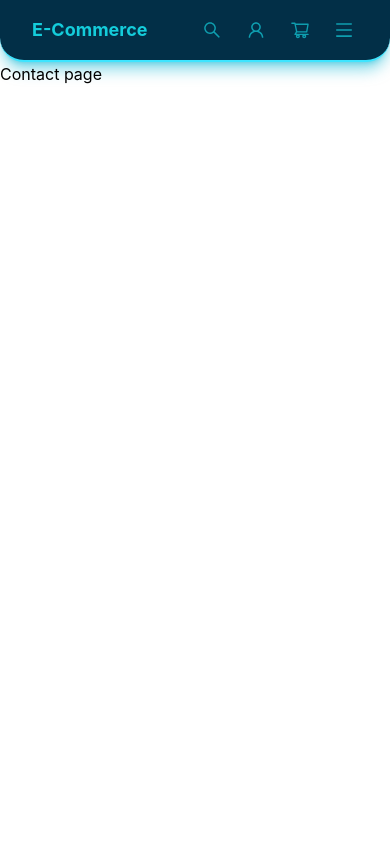
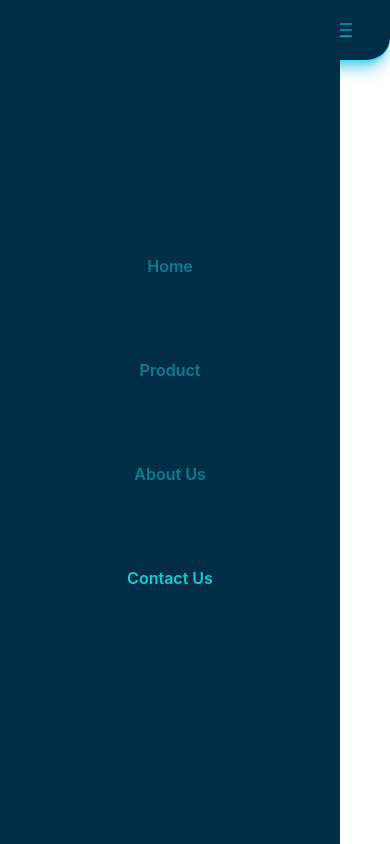
Before and after one commit to mistrypavankumar/mern-stack-ecommerce, a React (Create React App) app in the folder frontend/: page /contactus in a window 390 px wide. Both pictures are taken after a click on the element 344 px from the left and 30 px from the top of the page. Built offline with nearby package versions, Linux system fonts and the light colour scheme.

Commit message:
completed navbar

```diff
--- a/frontend/src/App.js
+++ b/frontend/src/App.js
@@ -2,7 +2,7 @@ import "./App.css";
 import { Route, Routes } from "react-router-dom";
 import Navbar from "./components/layout/Navbar/Navbar";
 import HomePage from "./pages/HomePage";
-import { useEffect, useState } from "react";
+// import { useEffect, useState } from "react";
 import AboutUs from "./pages/AboutUs";
 import ContactUs from "./pages/ContactUs";
 import Product from "./pages/Product";
--- a/frontend/src/components/Icons/CustomIcon.jsx
+++ b/frontend/src/components/Icons/CustomIcon.jsx
@@ -1,8 +1,9 @@
 import React from "react";
 
-const CustomIcon = ({ Icon, customStyle }) => {
+const CustomIcon = ({ Icon, customStyle, onClick }) => {
   return (
     <div
+      onClick={onClick}
       className={`text-xl md:text-2xl cursor-pointer opacity-70 hover:opacity-100 p-1 transition-opacity duration-500 ${customStyle}`}
     >
       <Icon />
--- a/frontend/src/components/layout/Navbar/Navbar.jsx
+++ b/frontend/src/components/layout/Navbar/Navbar.jsx
@@ -14,6 +14,11 @@ const isNotActiveStyle = "font-semibold opacity-50 transition-all duration-500";
 
 const Navbar = ({ webName, menuOptions }) => {
   const [toggleSidebar, setToggleSidebar] = useState(false);
+
+  const handlecloseToggle = () => {
+    setToggleSidebar(true);
+    console.log("You clicked");
+  };
 
   return (
     <>
@@ -46,11 +51,17 @@ const Navbar = ({ webName, menuOptions }) => {
             <CustomIcon Icon={AiOutlineSearch} />
             <CustomIcon Icon={AiOutlineUser} />
             <CustomIcon Icon={AiOutlineShoppingCart} />
-            <CustomIcon Icon={AiOutlineMenu} customStyle="block md:hidden" />
+            <CustomIcon
+              Icon={AiOutlineMenu}
+              onClick={handlecloseToggle}
+              customStyle="block md:hidden"
+            />
           </div>
         </div>
       </div>
-      {toggleSidebar && <Slider menuOptions={menuOptions} />}
+      {toggleSidebar && (
+        <Slider menuOptions={menuOptions} closeToggle={toggleSidebar} />
+      )}
     </>
   );
 };
--- a/frontend/src/components/layout/Navbar/Slider.jsx
+++ b/frontend/src/components/layout/Navbar/Slider.jsx
@@ -15,19 +15,18 @@ const Slider = ({ menuOptions, closeToggle }) => {
     <>
       <div
         className={`md:hidden w-screen h-screen absolute top-0 left-0 ${
-          closeToggle ? "-translate-x-100" : "translate-x-0"
+          closeToggle ? "animate-slide-in" : "animate-slide-fwd"
         }`}
       >
         <div className="flex flex-col z-20 justify-center items-center bg-primaryBlue w-340 h-screen">
           {menuOptions.map((menu, index) => {
             return (
-              <div className="my-10 text-primaryBlue font-semibold">
+              <div key={index} className="my-10 text-primaryBlue font-semibold">
                 <NavLink
                   className={({ isActive }) =>
                     isActive ? isActiveStyle : isNotActiveStyle
                   }
                   onClick={handleCloseToggle}
-                  key={index}
                   to={menu.path}
                 >
                   {menu.menuName}
@@ -36,7 +35,6 @@ const Slider = ({ menuOptions, closeToggle }) => {
             );
           })}
         </div>
-        <div className="bg-red-200/60 md:hidden -z-10 w-full h-full absolute top-0 left-0" />
       </div>
     </>
   );
--- a/frontend/tailwind.config.js
+++ b/frontend/tailwind.config.js
@@ -47,6 +47,42 @@ module.exports = {
       shadow: {
         glow: "hsl(188, 100%, 62%)",
       },
+
+      keyframes: {
+        "slide-in": {
+          "0%": {
+            "-webkit-transform": "translateX(-200px)",
+            transform: "translateX(-200px)",
+          },
+          "100%": {
+            "-webkit-transform": "translateX(0px)",
+            transform: "translateX(0px)",
+          },
+        },
+
+        "slide-fwd": {
+          "0%": {
+            "-webkit-transform": "translateZ(0px)",
+            transform: "translateZ(0px)",
+          },
+          "100%": {
+            "-webkit-transform": "translateZ(160px)",
+            transform: "translateZ(160px)",
+          },
+        },
+      },
+      animation: {
+        "slide-in": "slide-in 0.5s ease-out",
+        "slide-fwd":
+          " slide-fwd 0.45s cubic-bezier(0.250, 0.460, 0.450, 0.940) both",
+      },
+      transitionProperty: {
+        height: "height",
+      },
+    },
+    cursor: {
+      "zoom-in": "zoom-in",
+      pointer: "pointer",
     },
   },
 
```
